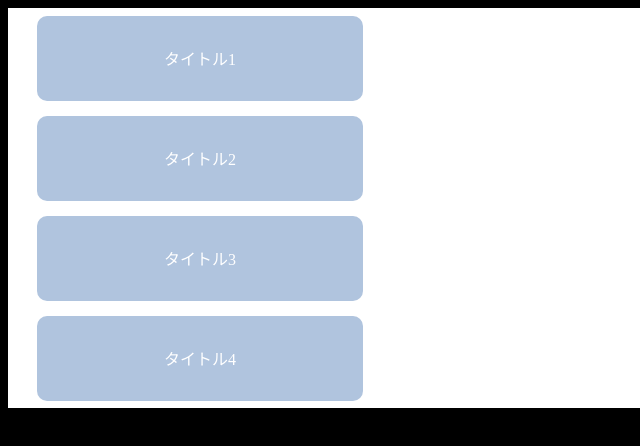
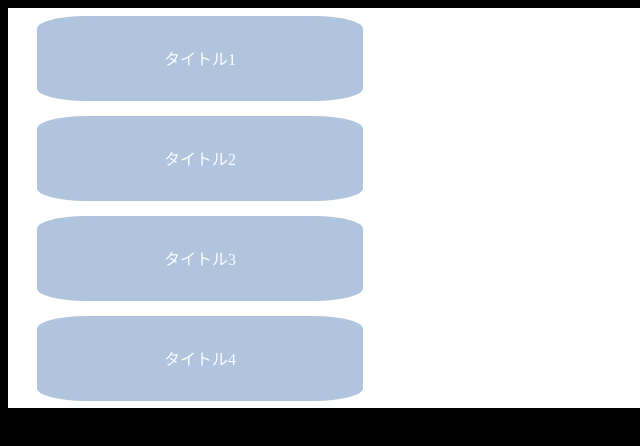
Before and after one commit to shunoh10810/github, a plain HTML site: page index.html in a window 1280 px wide. Shown: the full height of the page, 0-640 px from the left. Drawn offline with Linux system fonts and the light colour scheme.

Commit message:
index.html

```diff
--- a/index.html
+++ b/index.html
@@ -27,14 +27,13 @@
 			white-space: pre-wrap;
 		}
 		.c-button {
-		  min-width: 100px;
+		  min-width: 85%;
 		  font-family: inherit;
 		  appearance: none;
 		  border: 0;
-		  border-radius: 10px;
+		  border-radius: 15%;
 		  background: lightsteelblue;
 		  color: #fff;
-		  padding: 8px 16px;
 		  font-size: 1rem;
 		  cursor: pointer;
 		  height: 85%;
@@ -47,7 +46,7 @@
 
 		.c-button:focus {
 		  outline: none;
-		  box-shadow: -10px -10px 20px #fff, 10px 10px 20px rgb(0 0 0 / 48%);
+		  box-shadow: -1vh -1vh 2vh #fff, 1vh 1vh 2vh rgb(0 0 0 / 48%);
 		  background-color: forestgreen;
 		}
 
```
